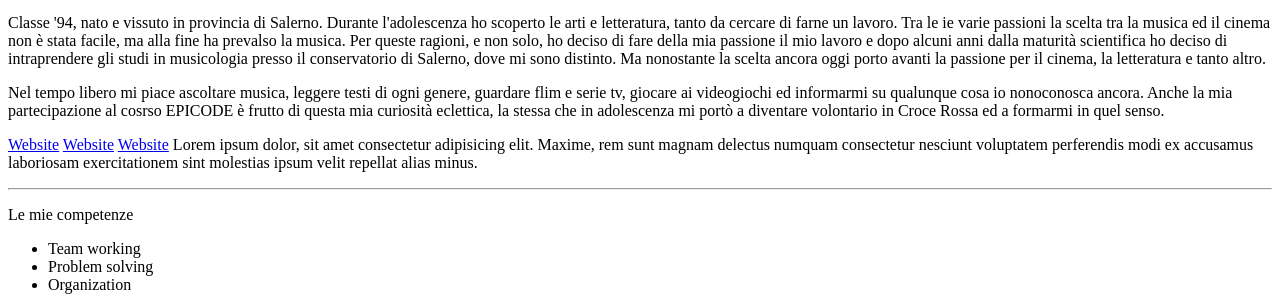
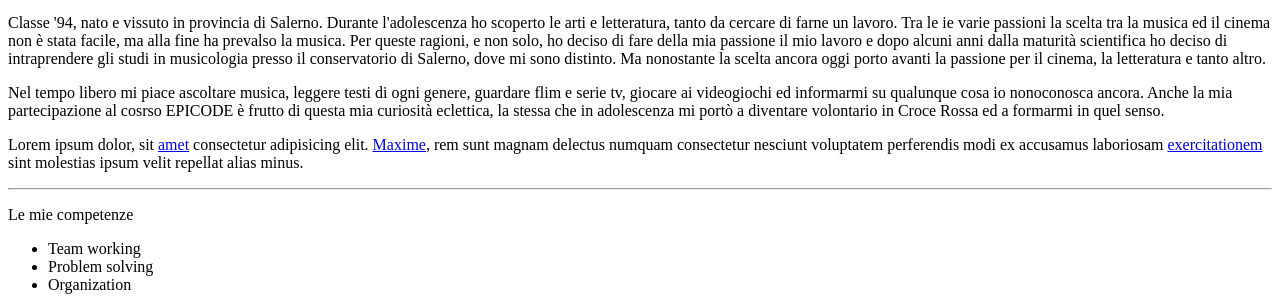
Before and after one commit to VincenzoDePascale/presentation-D1, a plain HTML site: page 1 Day/index.html in a window 1280 px wide. Shown: the part 487-794 px from the top of the page. Drawn offline with Linux system fonts and the light colour scheme.

Commit message:
Update index.html

```diff
--- a/1 Day/index.html
+++ b/1 Day/index.html
@@ -52,14 +52,10 @@
       </p>
       <!--aggiungi 3 a con href="#" [inutile]-->
       <p>
-        <a href="#">Website</a>
-        <a href="#">Website</a>
-        <a href="#">Website</a>
-
-        Lorem ipsum dolor, sit amet consectetur adipisicing elit. Maxime, rem
-        sunt magnam delectus numquam consectetur nesciunt voluptatem perferendis
-        modi ex accusamus laboriosam exercitationem sint molestias ipsum velit
-        repellat alias minus.
+        Lorem ipsum dolor, sit <a href="#">amet</a> consectetur adipisicing elit.
+        <a href="#">Maxime</a>, rem sunt magnam delectus numquam consectetur nesciunt
+        voluptatem perferendis modi ex accusamus laboriosam <a href="#">exercitationem</a>
+        sint molestias ipsum velit repellat alias minus.
       </p>
       <hr />
       <div>
```
